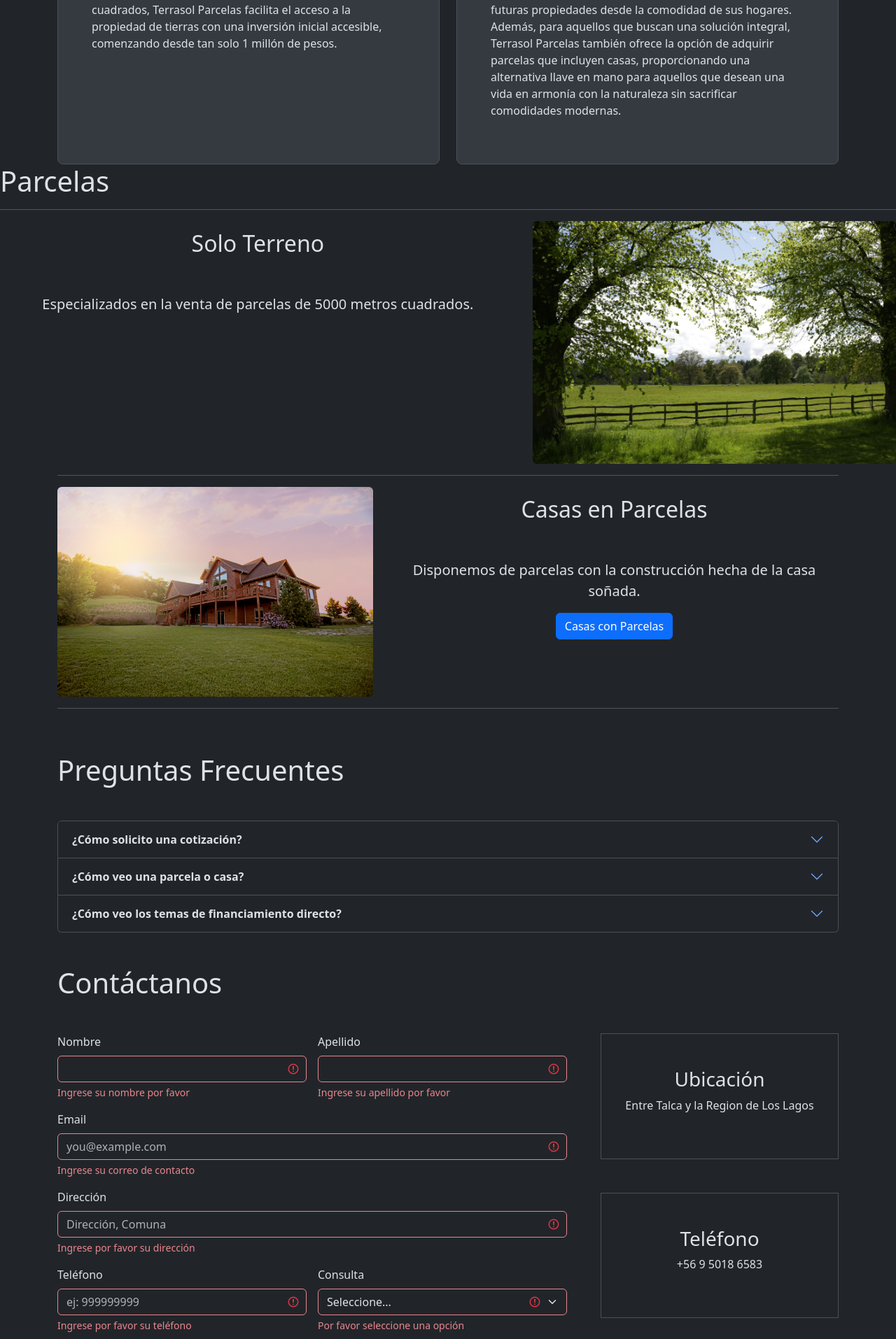
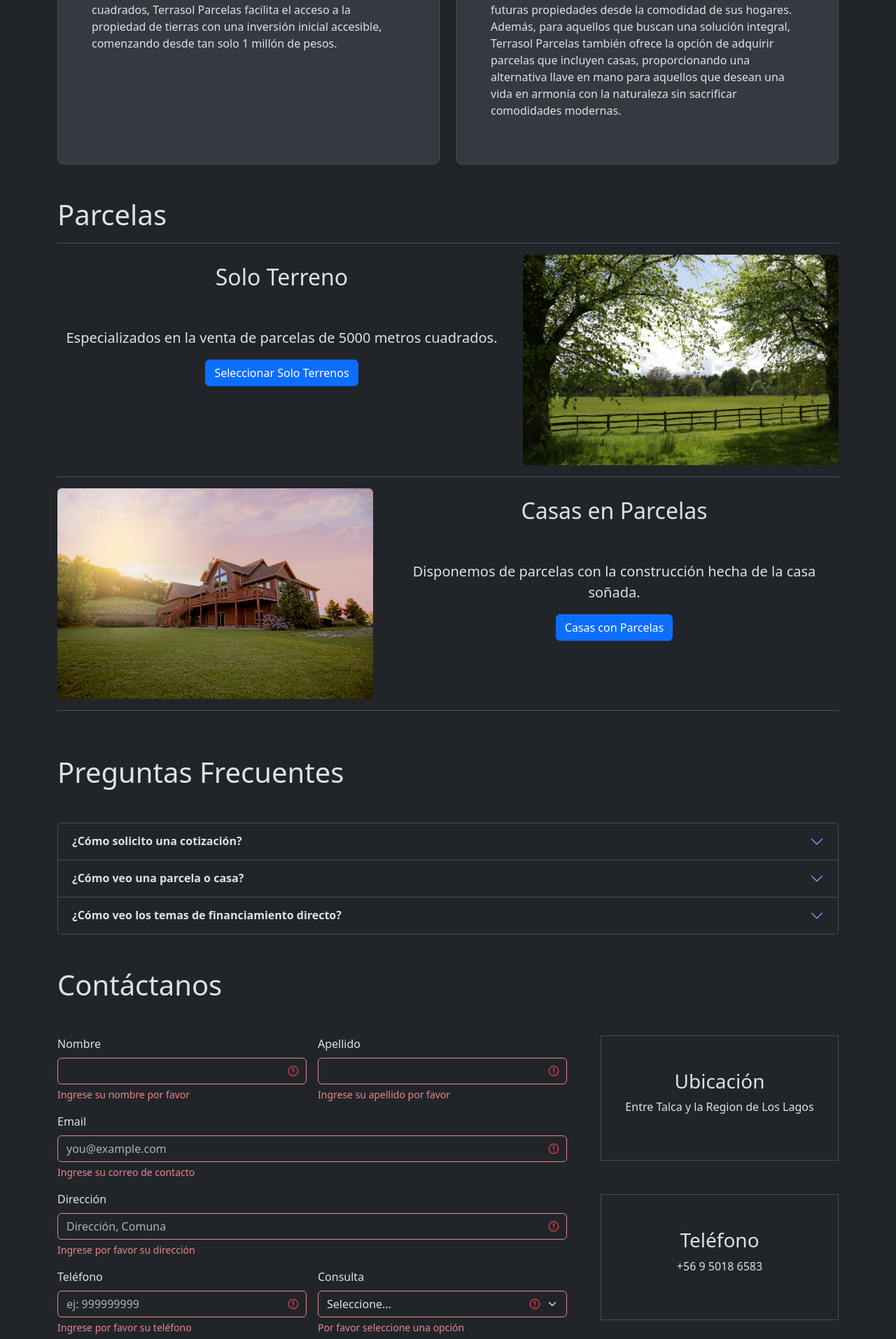
Before and after one commit to gmenesesdev/Evaluacion3_FrontEnd_Ciisarros, a PHP site: page /backend-sec71-evaluacion2/ in a window 1280 px wide. Shown: the part 732-2646 px from the top of the page at 70% size. Run offline with PHP 8.4, Linux system fonts and the light colour scheme; data that the repository does not hold is empty.

Commit message:
Se modifica componente solo_terreno.php agregando botón para usar con formulario

```diff
--- a/componentes/solo_terreno.php
+++ b/componentes/solo_terreno.php
@@ -1,3 +1,4 @@
+<div class="container pt-5">
     <h1 id="parcelas">Parcelas</h1>
     <hr class="featurette-divider" />
     <div class="row featurette">
@@ -10,8 +11,12 @@
                 Especializados en la venta de parcelas de 5000
                 metros cuadrados.
             </p>
+            <div class="text-center">
+                <button class="btn btn-primary" onclick="selectOption('Solo Terreno')">Seleccionar Solo Terrenos</button>
+            </div>
         </div>
         <div class="col-md-5">
             <img src="img/peter-muscutt-pkg77ZtBCmg-unsplash.jpg" alt="" class="img-fluid rounded" />
         </div>
     </div>
+</div>
```
Lines whose indentation alone changed are shown as unchanged.
